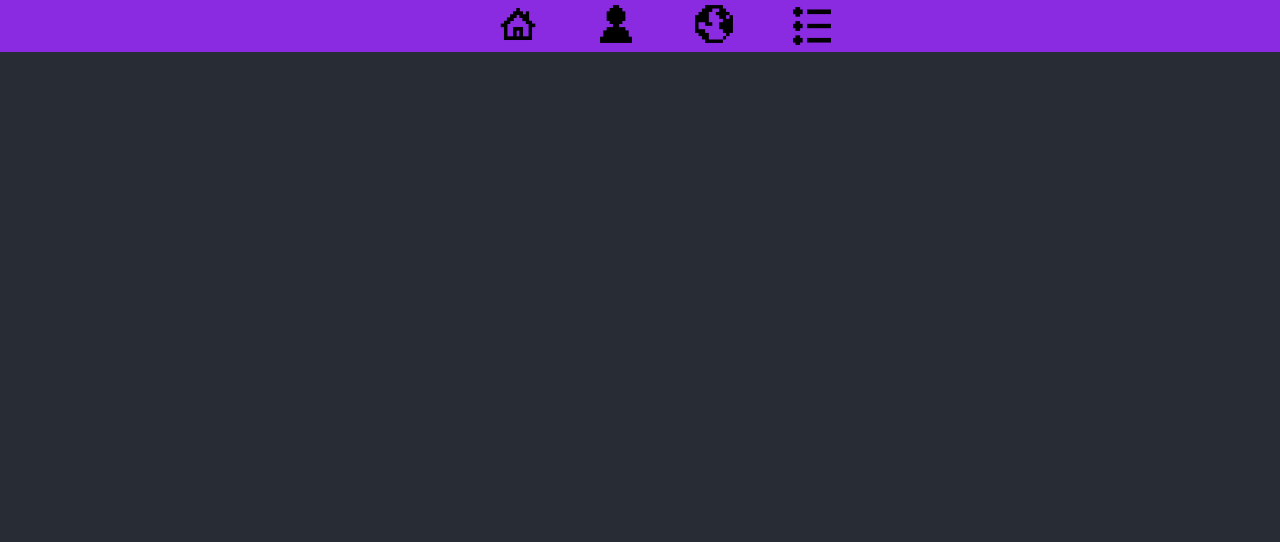
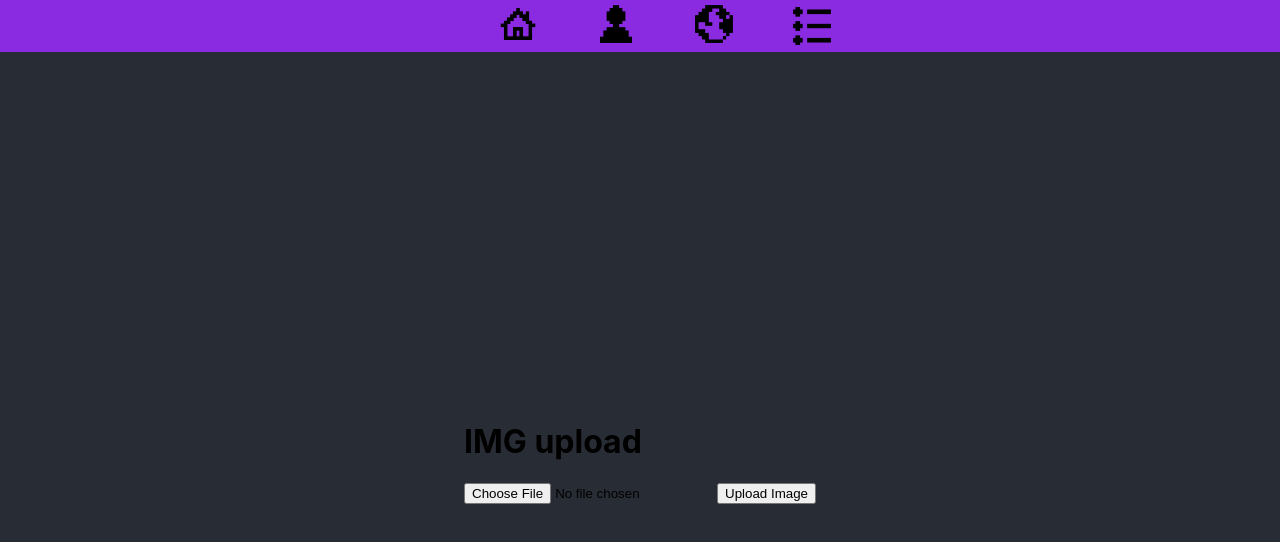
Before and after one commit to hekmaflo/ocho-app, a React (Create React App) app in the folder client/: page /upload/1 in a window 1280 px wide. Before the commit this address had no page. Shown: the top 542 px of the page. Built offline with nearby package versions, Linux system fonts and the light colour scheme.

Commit message:
able to upload and render images through cloud

```diff
--- a/client/src/App.css
+++ b/client/src/App.css
@@ -129,6 +129,10 @@
   background-color: rgb(88, 52, 5);
 }
 
+.list-img-profile {
+  width: 100px;
+}
+
 @media (prefers-reduced-motion: no-preference) {
   .App-logo {
     animation: App-logo-spin infinite 20s linear;
--- a/client/src/App.js
+++ b/client/src/App.js
@@ -8,6 +8,7 @@ import SignIn from "./pages/SignIn";
 import List from "./components/List";
 import Nav from "./components/Nav";
 import ItemCreation from "./pages/ItemCreation";
+import ImageUpload from "./pages/ImageUpload";
 function App() {
   const [user, setUser] = useState(null);
   return (
@@ -25,6 +26,7 @@ function App() {
           <Route path="/explore" element={<Explore />} />
           <Route path="/login" element={<SignIn />} />
           <Route path="/item/:id" element={<ItemCreation />} />
+          <Route path="/upload/:id" element={<ImageUpload />} />
         </Routes>
       </header>
       <main></main>
--- a/client/src/components/List.jsx
+++ b/client/src/components/List.jsx
@@ -32,6 +32,11 @@ const List = (props) => {
                 <div className="Top-item-container" key={item._id}>
                   <h3>{item.title}</h3>
                   <p>{item.description}</p>
+                  <img
+                    className="list-img-profile"
+                    src={item.image}
+                    alt="moco"
+                  />
                 </div>
               ))}
             </div>
--- a/client/src/components/Upload.jsx
+++ b/client/src/components/Upload.jsx
@@ -24,11 +24,12 @@ const Upload = (props) => {
   const handleSubmitFile = (e) => {
     e.preventDefault();
     if (!previewSource) return;
-    uploadImage(previewSource);
+    uploadImage(previewSource, id);
   };
 
   const uploadImage = async (base64EncodedImage, id) => {
     try {
+      console.log(id);
       const response = await axios.post(
         `http://localhost:3001/api/items/list/${id}`,
         { image: base64EncodedImage }
--- a/client/src/pages/Home.js
+++ b/client/src/pages/Home.js
@@ -74,6 +74,9 @@ const Home = () => {
                   <Link to={`/item/${list._id}`}>
                     <button>Add Item</button>
                   </Link>
+                  <Link to={`/upload/${list._id}`}>
+                    <button>image upload</button>
+                  </Link>
                 </div>
               </div>
 
--- /dev/null
+++ b/client/src/pages/ImageUpload.js
@@ -0,0 +1,36 @@
+import React, { useState } from "react";
+import axios from "axios";
+import { useNavigate, useParams } from "react-router-dom";
+import Upload from "../components/Upload";
+
+const ImageUpload = () => {
+  const [imageSelected, setImageSelected] = useState("");
+  const [uploadUrl, setUploadUrl] = useState("");
+  const uploadImage = () => {
+    console.log(imageSelected);
+    const formData = new FormData();
+    formData.append("file", imageSelected);
+    formData.append("upload_preset", "ps0hcf1m");
+
+    axios
+      .post("https://api.cloudinary.com/v1_1/diontizpt/image/upload", formData)
+      .then((response) => {
+        setUploadUrl(response.data.secure_url);
+        console.log(uploadUrl);
+      });
+  };
+  return (
+    <div>
+      <h1>IMG upload</h1>
+      <input
+        type="file"
+        onChange={(event) => {
+          setImageSelected(event.target.files[0]);
+        }}
+      />
+      <button onClick={uploadImage}>Upload Image</button>
+    </div>
+  );
+};
+
+export default ImageUpload;
--- a/client/src/pages/ItemCreation.js
+++ b/client/src/pages/ItemCreation.js
@@ -1,7 +1,6 @@
 import React, { useState } from "react";
 import axios from "axios";
 import { useNavigate, useParams } from "react-router-dom";
-import Upload from "../components/Upload";
 
 const ItemCreation = () => {
   const { id } = useParams();
@@ -13,10 +12,26 @@ const ItemCreation = () => {
     url: "",
   });
 
-  //   const navigate = useNavigate();
+  const [imageSelected, setImageSelected] = useState("");
+  const [uploadUrl, setUploadUrl] = useState("");
 
   const handleChange = (e) => {
     setFormValues({ ...formValues, [e.target.name]: e.target.value });
+  };
+
+  const uploadImage = () => {
+    console.log(imageSelected);
+    const formData = new FormData();
+    formData.append("file", imageSelected);
+    formData.append("upload_preset", "ps0hcf1m");
+
+    axios
+      .post("https://api.cloudinary.com/v1_1/diontizpt/image/upload", formData)
+      .then((response) => {
+        setUploadUrl(response.data.secure_url);
+        console.log(uploadUrl);
+        setFormValues({ ...formValues, image: response.data.secure_url });
+      });
   };
 
   const handleSubmit = async (event) => {
@@ -28,20 +43,16 @@ const ItemCreation = () => {
         formValues
       );
       const user = response.data.user;
-      // const userId = user._id;
       setFormValues({ title: "", description: "", image: "", url: "" });
-
-      //   navigate(`/home/${props.userId}`);
-      //   props.setUser(user);
     } catch (error) {
       console.error(error);
     }
   };
+
   return (
     <>
       <h1>Item Creation:</h1>
       <h3>Upload</h3>
-      <Upload listId={id} />
       <form onSubmit={handleSubmit}>
         <div>
           <div>
@@ -70,10 +81,15 @@ const ItemCreation = () => {
               <input
                 type="file"
                 name="image"
-                value={formValues.image}
-                onChange={handleChange}
+                value=""
+                onChange={(event) => {
+                  setImageSelected(event.target.files[0]);
+                }}
                 placeholder="image url"
               />
+              <button type="button" onClick={uploadImage}>
+                Upload Image
+              </button>
             </form>
           </div>
           <div>
@@ -88,7 +104,7 @@ const ItemCreation = () => {
           </div>
         </div>
         <div>
-          <button type="submit">Creat List</button>
+          <button type="submit">Create List</button>
         </div>
       </form>
     </>
```
